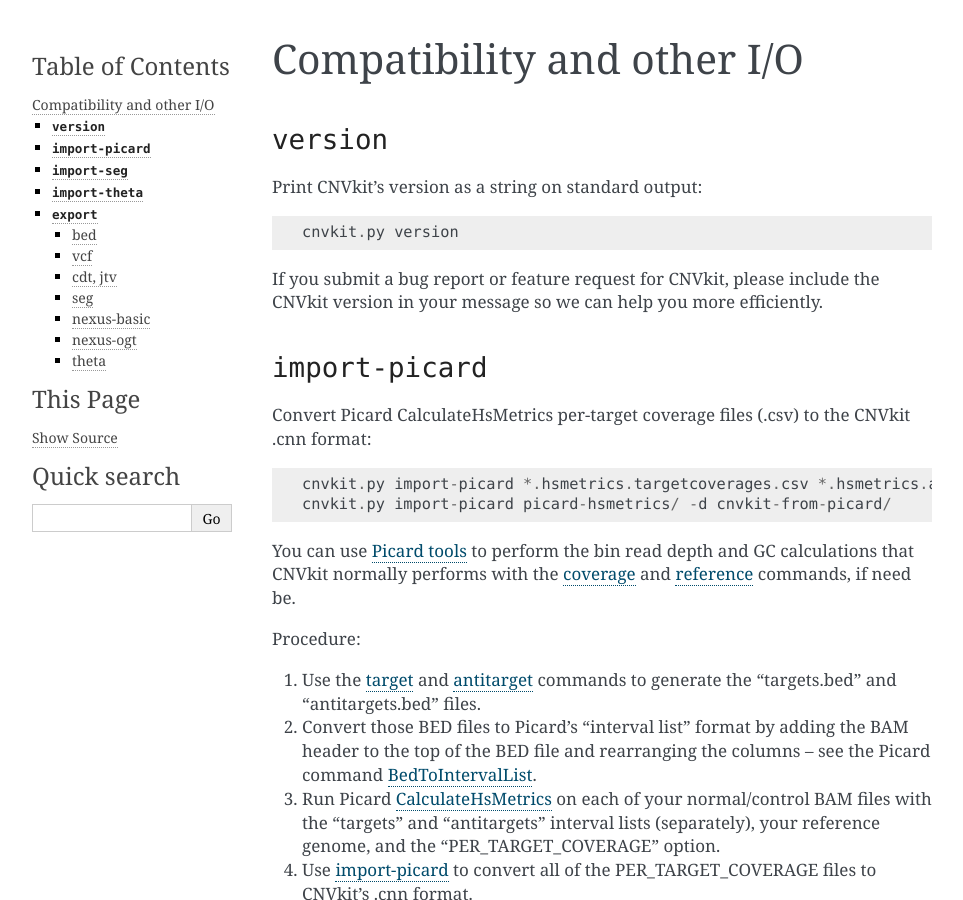
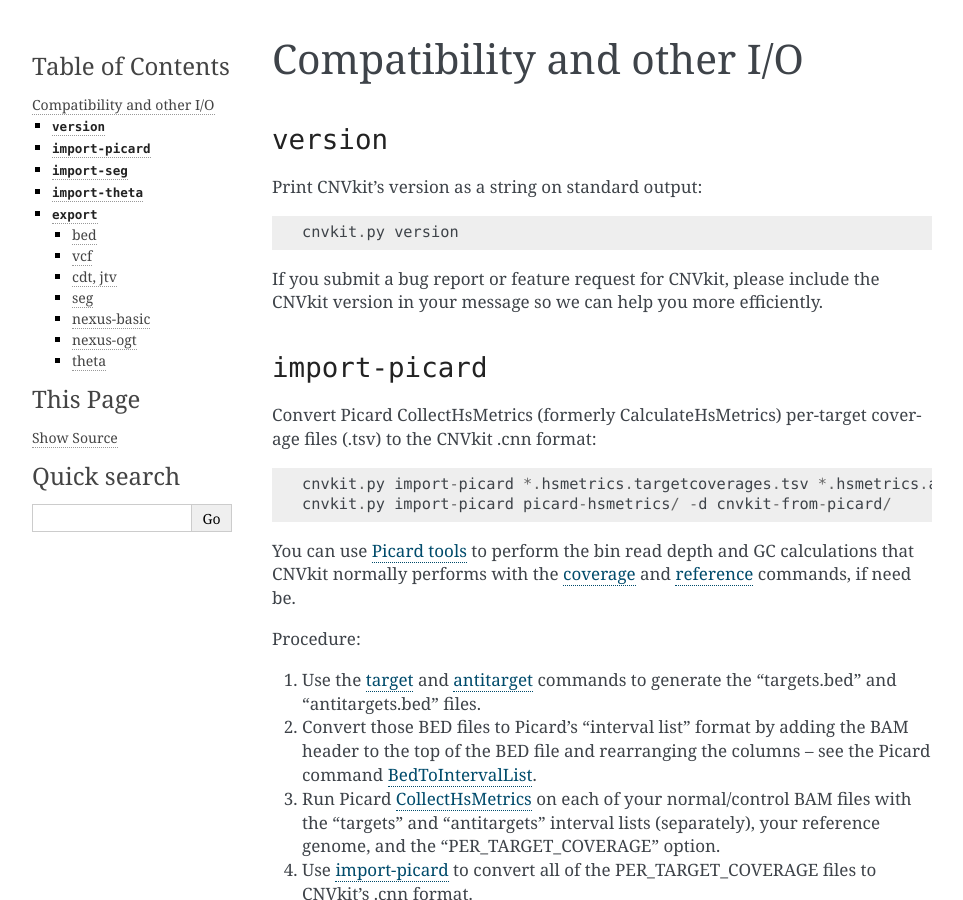
Before and after one commit to etal/cnvkit, a Sphinx documentation site: the page built from doc/importexport.rst, in a window 1280 px wide and 900 px high. Shown: the whole window, without its empty margins (148-1111 px from the left). Built offline with Sphinx 7.4.7, drawn with Linux system fonts in a browser that asks for light colours; the version number could not be read and is left out.

Commit message:
doc: Picard CalculateHsMetrics is now called CollectHsMetrics (#453)

```diff
--- a/doc/importexport.rst
+++ b/doc/importexport.rst
@@ -20,10 +20,10 @@
 ``import-picard``
 -----------------
 
-Convert Picard CalculateHsMetrics per-target coverage files (.csv) to the
-CNVkit .cnn format::
+Convert Picard CollectHsMetrics (formerly CalculateHsMetrics) per-target coverage files
+(.tsv) to the CNVkit .cnn format::
 
-    cnvkit.py import-picard *.hsmetrics.targetcoverages.csv *.hsmetrics.antitargetcoverages.csv
+    cnvkit.py import-picard *.hsmetrics.targetcoverages.tsv *.hsmetrics.antitargetcoverages.csv
     cnvkit.py import-picard picard-hsmetrics/ -d cnvkit-from-picard/
 
 You can use `Picard tools <http://broadinstitute.github.io/picard/>`_ to perform
@@ -38,8 +38,8 @@
    header to the top of the BED file and rearranging the columns -- see the
    Picard command `BedToIntervalList
    <http://broadinstitute.github.io/picard/command-line-overview.html#BedToIntervalList>`_.
-3. Run Picard `CalculateHsMetrics
-   <http://broadinstitute.github.io/picard/command-line-overview.html#CalculateHsMetrics>`_
+3. Run Picard `CollectHsMetrics
+   <http://broadinstitute.github.io/picard/command-line-overview.html#CollectHsMetrics>`_
    on each of your normal/control BAM files with the "targets" and "antitargets"
    interval lists (separately), your reference genome, and the
    "PER_TARGET_COVERAGE" option.
--- a/doc/pipeline.rst
+++ b/doc/pipeline.rst
@@ -258,7 +258,7 @@
 values, but you are free to specify your own.
 
 Average off-target coverage depths can also be obtained with the script
-CalculateHsMetrics in the Picard suite (http://picard.sourceforge.net/), or from
+CollectHsMetrics in the Picard suite (http://picard.sourceforge.net/), or from
 the console output of the CNVkit :ref:`coverage` command when run on the target
 regions.
 
--- a/doc/reports.rst
+++ b/doc/reports.rst
@@ -216,8 +216,8 @@
 midvariance -- the value will tend to be higher for unreliable samples.
 Check questionable samples for poor coverage (using e.g. `bedtools
 <http://bedtools.readthedocs.io/>`_, `chanjo <http://www.chanjo.co/>`_,
-`IGV <http://www.broadinstitute.org/igv/>`_ or `Picard CalculateHsMetrics
-<http://broadinstitute.github.io/picard/command-line-overview.html#CalculateHsMetrics>`_).
+`IGV <http://www.broadinstitute.org/igv/>`_ or `Picard CollectHsMetrics
+<http://broadinstitute.github.io/picard/command-line-overview.html#CollectHsMetrics>`_).
 
 Finally, visualizing a sample with CNVkit's :ref:`scatter` command will often
 make it apparent whether a sample or the copy ratios within a genomic region can
```
